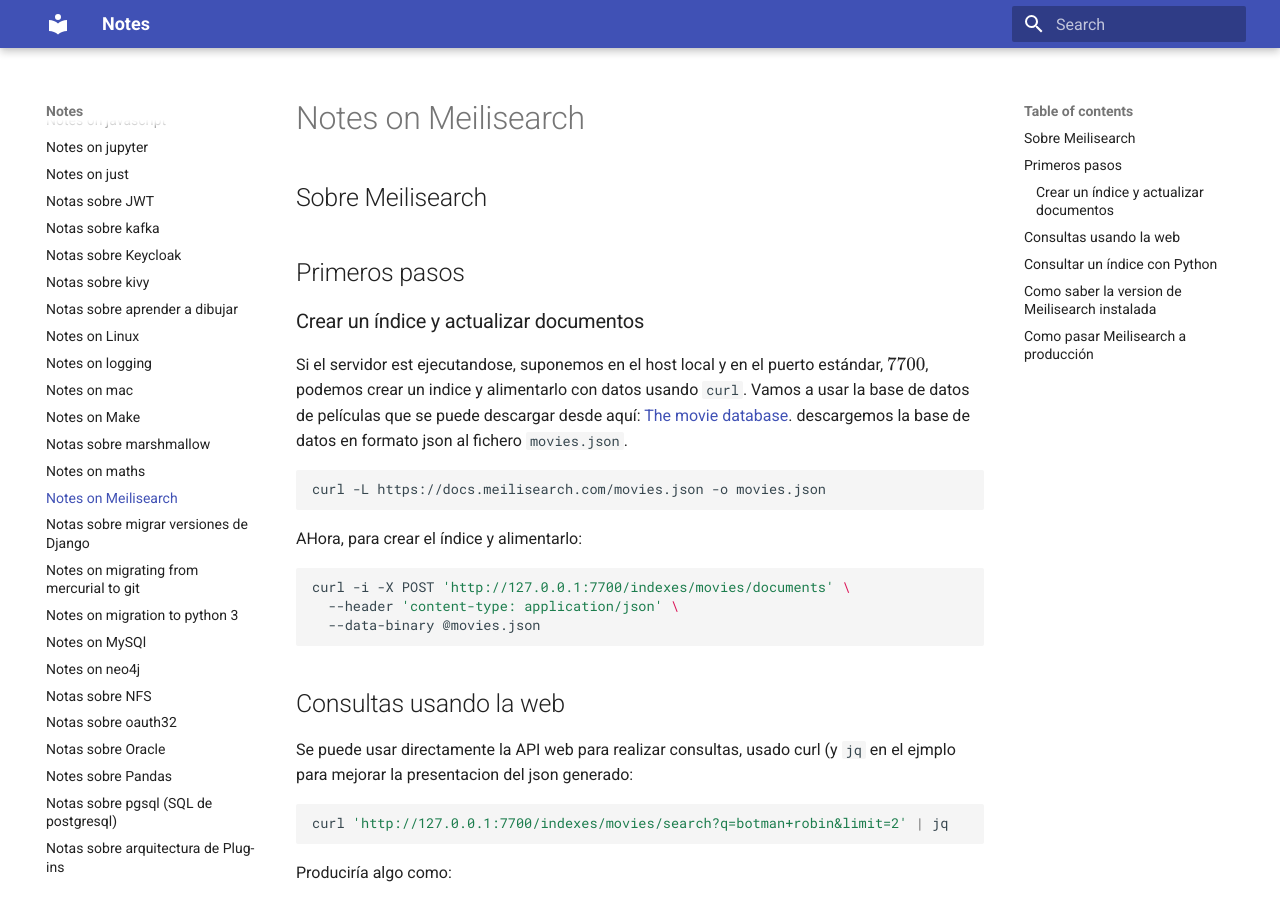
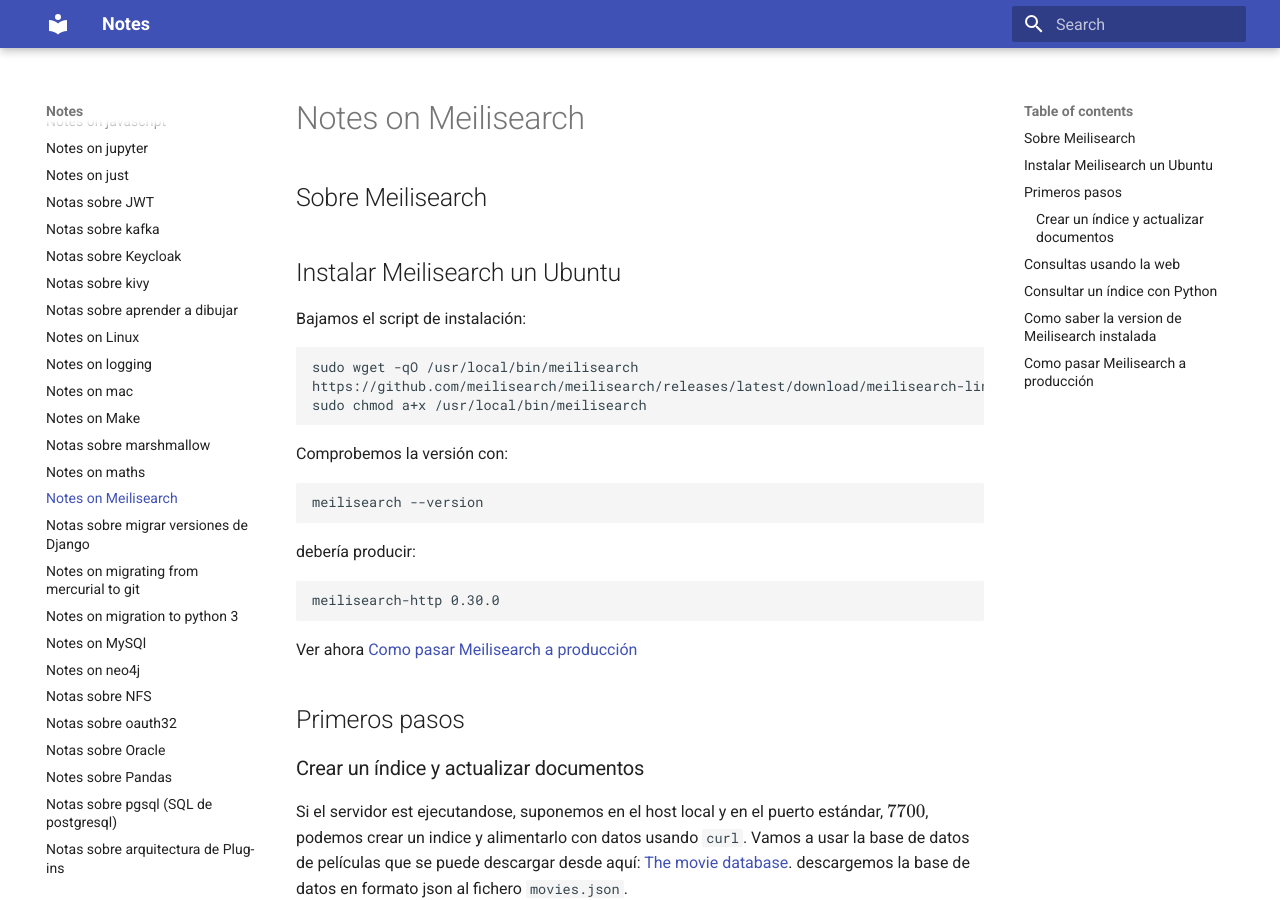
Before and after one commit to euribates/notes, an MkDocs documentation site: the page built from docs/notes-on-meilisearch.md, in a window 1280 px wide and 900 px high. Built offline with MkDocs 1.6.1 and Material for MkDocs 9.7.7, drawn with Linux system fonts in a browser that asks for light colours; formulas are drawn with MathJax 3.

Commit message:
Notas sobre Discord, Meilisearch

````diff
--- a/docs/notes-on-meilisearch.md
+++ b/docs/notes-on-meilisearch.md
@@ -3,6 +3,32 @@
 ---
 
 ## Sobre Meilisearch
+
+## Instalar Meilisearch un Ubuntu
+
+Bajamos el script de instalación:
+
+```shell
+sudo wget -qO /usr/local/bin/meilisearch
+https://github.com/meilisearch/meilisearch/releases/latest/download/meilisearch-linux-amd64
+sudo chmod a+x /usr/local/bin/meilisearch
+```
+
+Comprobemos la versión con:
+
+```
+meilisearch --version
+```
+
+debería producir:
+
+```
+meilisearch-http 0.30.0
+```
+
+Ver ahora [Como pasar Meilisearch a producción](#como-pasar-meilisearch-a-produccion)
+
+
 
 ## Primeros pasos
 
````
Also changed, not shown: docs/index.md (+1 -0 lines), docs/notes-on-discord.md (added, +91 -0 lines), docs/notes-on-kivy.md (+6 -0 lines).
